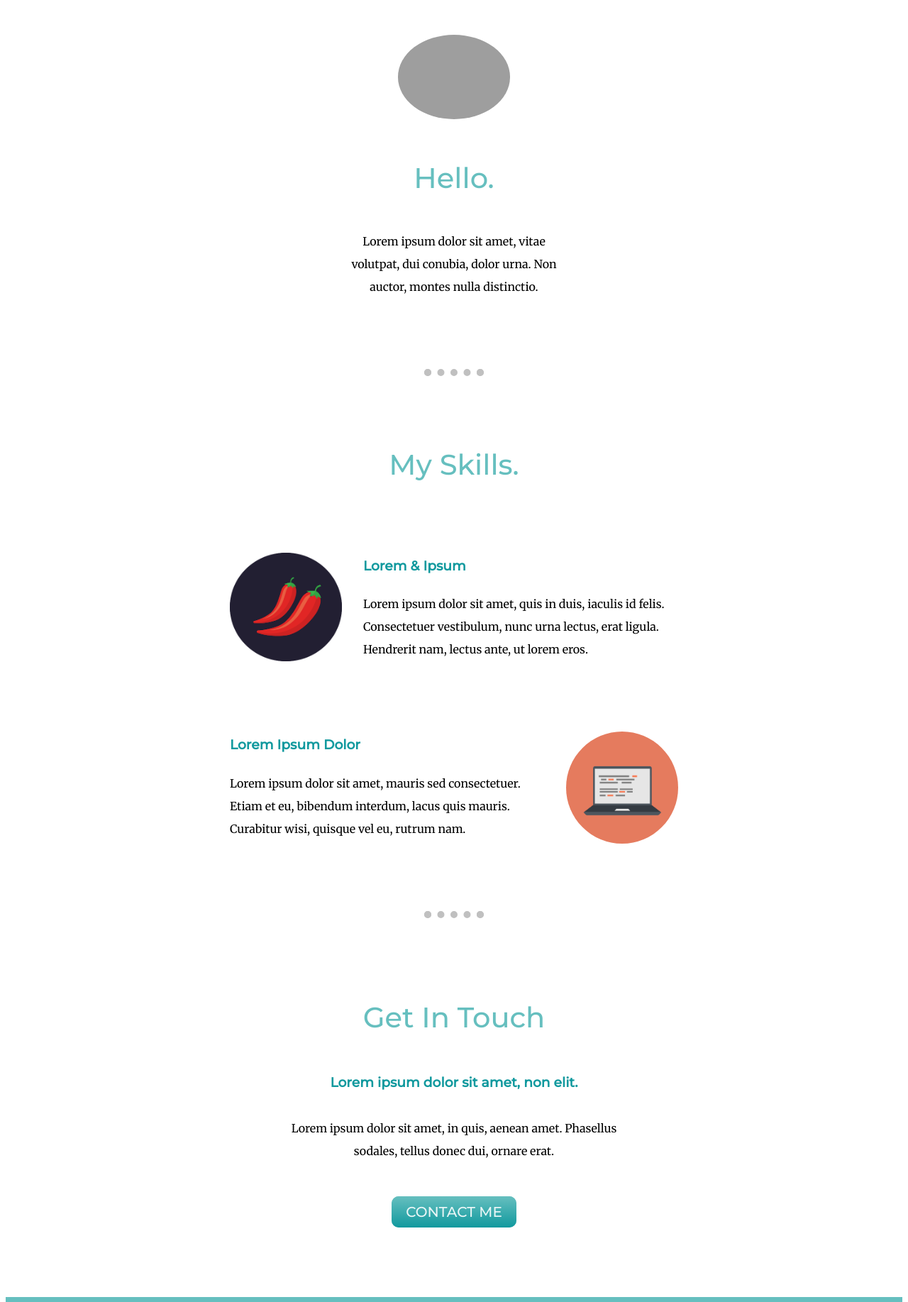
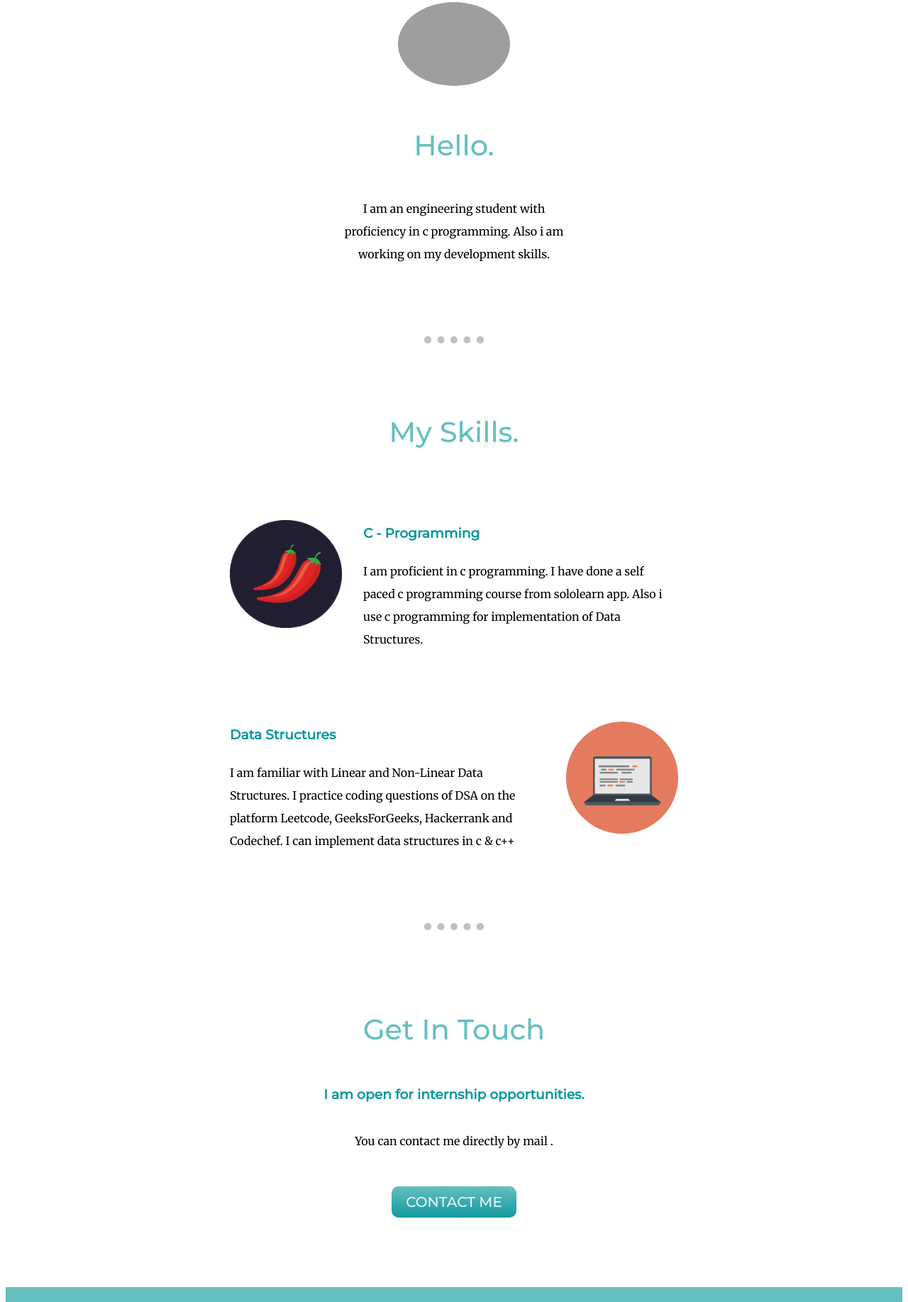
Before and after one commit to pratikjpatil/cvcss, a plain HTML site: page index.html in a window 1280 px wide. Shown: the part 785-2620 px from the top of the page at 71% size. Drawn offline with Linux system fonts and the light colour scheme; grey boxes are pictures that could not be loaded.

Commit message:
Added all information in skills and changed cloud size

```diff
--- a/css/styles.css
+++ b/css/styles.css
@@ -46,7 +46,7 @@ hr{
   position: absolute;
   right: 300px;
   top: 50px;
-
+  width: 15%;
 }
 
 .profile{
@@ -65,6 +65,7 @@ hr{
   position: absolute;
   bottom: 300px;
   left:300px;
+  width: 15%;
 }
 
 .skills{
@@ -105,6 +106,7 @@ hr{
 
 .copyright{
   color: #EAF6F6;
+  font-size: 1rem;
 }
 
 .last{
@@ -137,3 +139,6 @@ hr{
   background-image: linear-gradient(to bottom, #74b1d4, #57a696);
   text-decoration: none;
 }
+.subtitle{
+   font-size: 1.5rem;
+}
--- a/index.html
+++ b/index.html
@@ -13,7 +13,7 @@
   <div class="top-container">
     <img class="top-cloud" src="images/cloud.png" alt="cloud">
     <h1>I'm Pratik.</h1>
-    <h2>a programmer.</h2>
+    <h2 class="subtitle">a programmer.</h2>
     <img class="bottom-cloud" src="images/cloud.png" alt="cloud">
     <img class="mountain" src="images/mountain.png" alt="mountain">
   </div>
@@ -21,27 +21,27 @@
   <div class="profile">
     <img class="profile-picture" src="https://media-exp1.licdn.com/dms/image/C4D03AQF2yugqU3qveQ/profile-displayphoto-shrink_800_800/0/1635693446350?e=2147483647&v=beta&t=y9OJn8dhK9iw3qT7duKj8trPPVkLMRbs5iRHv-ZM1BM" alt="Profile-picture">
     <h2>Hello.</h2>
-    <p>Lorem ipsum dolor sit amet, vitae volutpat, dui conubia, dolor urna. Non auctor, montes nulla distinctio.</p>
+    <p>I am an engineering student with proficiency in c programming. Also i am working on my development skills.</p>
   </div>
   <hr>
   <div class="skills">
     <h2>My Skills.</h2>
     <div class="skill-row">
       <img class="chillies" src="images/chillies.png" alt="skills1-img">
-      <h3>Lorem & Ipsum</h3>
-      <p>Lorem ipsum dolor sit amet, quis in duis, iaculis id felis. Consectetuer vestibulum, nunc urna lectus, erat ligula. Hendrerit nam, lectus ante, ut lorem eros.</p>
+      <h3>C - Programming</h3>
+      <p>I am proficient in c programming. I have done a self paced c programming course from sololearn app. Also i use c programming for implementation of Data Structures.</p>
     </div>
     <div class="skill-row">
       <img class="computer" src="images/computer.png" alt="skill2-img">
-      <h3>Lorem Ipsum Dolor</h3>
-      <p>Lorem ipsum dolor sit amet, mauris sed consectetuer. Etiam et eu, bibendum interdum, lacus quis mauris. Curabitur wisi, quisque vel eu, rutrum nam.</p>
+      <h3>Data Structures</h3>
+      <p>I am familiar with Linear and Non-Linear Data Structures. I practice coding questions of DSA on the platform Leetcode, GeeksForGeeks, Hackerrank and Codechef. I can implement data structures in c & c++</p>
     </div>
   </div>
   <hr>
   <div class="contact-me">
     <h2>Get In Touch</h2>
-    <h3>Lorem ipsum dolor sit amet, non elit.</h3>
-    <p class = "last">Lorem ipsum dolor sit amet, in quis, aenean amet. Phasellus sodales, tellus donec dui, ornare erat.</p>
+    <h3>I am open for internship opportunities.</h3>
+    <p class = "last">You can contact me directly by mail .</p>
     <a class="btn" href="mailto:pratik8560@gmail.com">CONTACT ME</a>
   </div>
 </div>
```
